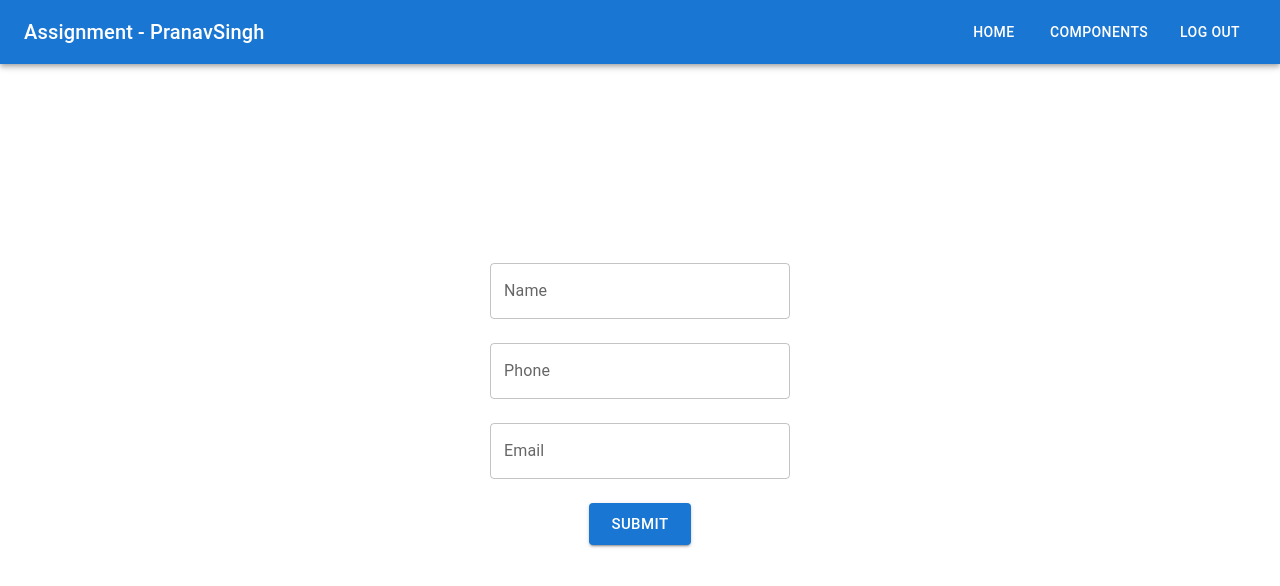
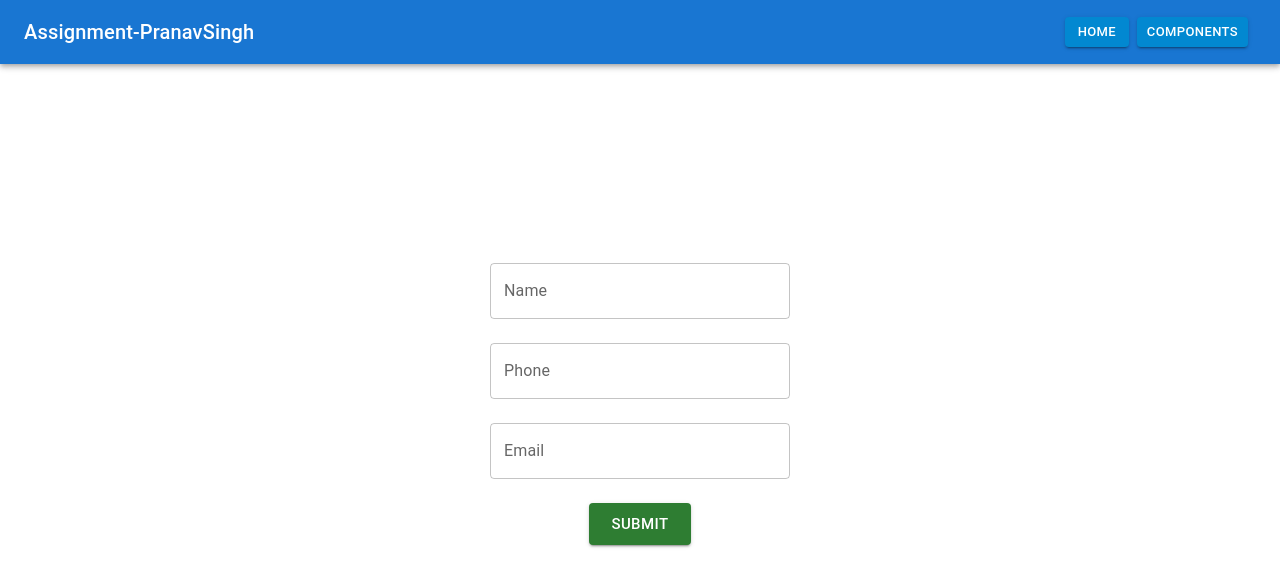
Before and after one commit to PranavvvSingh/grow-me-assignment, a React (Vite) app: page / in a window 1280 px wide. Shown: the top 586 px of the page. Built offline with nearby package versions, Linux system fonts and the light colour scheme.

Commit message:
Bad setstate error fixed

```diff
--- a/src/App.tsx
+++ b/src/App.tsx
@@ -1,27 +1,28 @@
 import "./App.css"
 import Snack from "./components/Snack"
 import Form from "./components/Form"
-import Navbar from "./components/Navbar"
 import Grid from "./components/Grid"
-import { Route, Routes } from "react-router-dom"
-import { BrowserRouter } from "react-router-dom"
+import { Route, Routes, BrowserRouter } from "react-router-dom"
+import RequireAuth from "./components/RequireAuth"
+import Layout from "./components/Layout"
 
 function App() {
    return (
       <BrowserRouter>
-         <Navbar />
          <Routes>
-            <Route
-               path="/"
-               element={
-                  <>
-                     <Form />
-                     <Snack />
-                  </>
-               }
-            />
-            <Route path="components" element={<Grid />} />
+            <Route path="/" element={<Layout />}>
+               <Route index element={<Form />} />
+               <Route
+                  path="components"
+                  element={
+                     <RequireAuth>
+                        <Grid />
+                     </RequireAuth>
+                  }
+               />
+            </Route>
          </Routes>
+         <Snack />
       </BrowserRouter>
    )
 }
--- a/src/components/Form.tsx
+++ b/src/components/Form.tsx
@@ -1,21 +1,33 @@
 import { Box, Button, Stack, TextField } from "@mui/material"
 import useLocalStorage from "../hooks/useLocalStorage"
-import { useContext } from "react"
+import { useContext, useState } from "react"
 import { FormContext } from "../context/FormContext"
-
-// type FormPropsType = {
-//    form: FormType
-//    setForm: React.Dispatch<React.SetStateAction<FormType>>
-//    setSnackOpen: React.Dispatch<React.SetStateAction<boolean>>
-// }
+import { useNavigate } from "react-router"
 
 const Form = () => {
    const { setItem } = useLocalStorage("form-data")
-   const {form, setForm, setSnackOpen} = useContext(FormContext)
+   const navigate = useNavigate()
+   const [name, setName] = useState("")
+   const [phone, setPhone] = useState("")
+   const [email, setEmail] = useState("")
+   const { form, setForm, setSnackOpen, setSnackMessage } = useContext(FormContext)
    function handleSubmit(e: React.FormEvent<HTMLFormElement>) {
       e.preventDefault()
+      if (!name || !phone || !email) {
+         // Display an error message for one or more empty field
+         setSnackMessage("Please fill all fields")
+         setSnackOpen(true)
+         return
+      }
+      setForm({
+         name,
+         phone,
+         email,
+      })
+      setSnackMessage("Welcome "+name+" !")
       setSnackOpen(true)
       setItem(form)
+      navigate("/components")
    }
    return (
       <Box
@@ -38,32 +50,26 @@ const Form = () => {
             >
                <TextField
                   label="Name"
-                  value={form.name}
-                  onChange={(e) =>
-                     setForm((curr) => ({ ...curr, name: e.target.value }))
-                  }
+                  value={name}
+                  onChange={(e) => setName(e.target.value)}
                   id="outlined-basic"
                   fullWidth
                />
                <TextField
                   label="Phone"
-                  value={form.phone}
-                  onChange={(e) =>
-                     setForm((curr) => ({ ...curr, phone: e.target.value }))
-                  }
+                  value={phone}
+                  onChange={(e) => setPhone(e.target.value)}
                   id="outlined-basic"
                   fullWidth
                />
                <TextField
                   label="Email"
-                  value={form.email}
-                  onChange={(e) =>
-                     setForm((curr) => ({ ...curr, email: e.target.value }))
-                  }
+                  value={email}
+                  onChange={(e) => setEmail(e.target.value)}
                   id="outlined-basic"
                   fullWidth
                />
-               <Button type="submit" size="large" variant="contained">
+               <Button type="submit" size="large" variant="contained" color="success">
                   Submit
                </Button>
             </Stack>
--- /dev/null
+++ b/src/components/Layout.tsx
@@ -0,0 +1,13 @@
+import { Outlet } from "react-router-dom"
+import Navbar from "./Navbar"
+
+const Layout = () => {
+   return (
+      <>
+         <Navbar />
+         <Outlet />
+      </>
+   )
+}
+
+export default Layout
--- a/src/components/Navbar.tsx
+++ b/src/components/Navbar.tsx
@@ -1,124 +1,86 @@
-import * as React from "react"
 import AppBar from "@mui/material/AppBar"
 import Box from "@mui/material/Box"
-import CssBaseline from "@mui/material/CssBaseline"
-import Divider from "@mui/material/Divider"
-import Drawer from "@mui/material/Drawer"
-import IconButton from "@mui/material/IconButton"
-import List from "@mui/material/List"
-import ListItem from "@mui/material/ListItem"
-import ListItemButton from "@mui/material/ListItemButton"
-import ListItemText from "@mui/material/ListItemText"
-import MenuIcon from "@mui/icons-material/Menu"
 import Toolbar from "@mui/material/Toolbar"
 import Typography from "@mui/material/Typography"
+import { NavLink, useNavigate } from "react-router-dom"
 import Button from "@mui/material/Button"
-import { useNavigate } from "react-router-dom"
+import { useContext } from "react"
+import { FormContext } from "../context/FormContext"
 import useLocalStorage from "../hooks/useLocalStorage"
+import CssBaseline from "@mui/material/CssBaseline"
 
-interface Props {
-   /**
-    * Injected by the documentation to work in an iframe.
-    * You won't need it on your project.
-    */
-   window?: () => Window
-}
-
-const drawerWidth = 240
-const navItems = [
-   { label: "Home", route: "/" },
-   { label: "Components", route: "/components" },
-   { label: "Log Out", route: "logout" },
-]
-
-export default function Navbar(props: Props) {
-   const { window } = props
-   const [mobileOpen, setMobileOpen] = React.useState(false)
+export default function Navbar() {
+   const { form, setForm, setSnackMessage, setSnackOpen } =
+      useContext(FormContext)
+      const {removeItem}  = useLocalStorage("form-data")
       const navigate = useNavigate()
-   const { removeItem } = useLocalStorage("form-data")
-
-   const handleDrawerToggle = () => {
-      setMobileOpen((prevState) => !prevState)
-   }
-
-   const drawer = (
-      <Box onClick={handleDrawerToggle} sx={{ textAlign: "center" }}>
-         <Typography variant="h6" sx={{ my: 2 }}>
-            Assignment-PranavSingh
-         </Typography>
-         <Divider />
-         <List>
-            {navItems.map((item) => (
-               <ListItem key={item.label} disablePadding>
-                  <ListItemButton sx={{ textAlign: "center" }}>
-                     <ListItemText primary={item.label} />
-                  </ListItemButton>
-               </ListItem>
-            ))}
-         </List>
-      </Box>
-   )
-
-   const container =
-      window !== undefined ? () => window().document.body : undefined
-
    return (
-      <Box sx={{ display: "flex" }}>
+      <Box sx={{ flexGrow: 1, margin: 0 }}>
          <CssBaseline />
          <AppBar component="nav" position="sticky">
             <Toolbar>
-               <IconButton
-                  color="inherit"
-                  aria-label="open drawer"
-                  edge="start"
-                  onClick={handleDrawerToggle}
-                  sx={{ mr: 2, display: { sm: "none" } }}
+               <Typography variant="h6" component="div" sx={{ flexGrow: 1 }}>
+                  Assignment-PranavSingh
+               </Typography>
+
+               <NavLink to="/">
+                  <Button
+                     variant="contained"
+                     sx={{ mr: 1 }}
+                     color="info"
+                     size="small"
                   >
-                  <MenuIcon />
-               </IconButton>
-               <Typography
-                  variant="h6"
-                  component="div"
-                  sx={{ flexGrow: 1, display: { xs: "none", sm: "block" } }}
+                     Home
+                  </Button>
+               </NavLink>
+
+               <NavLink to="/components">
+                  <Button
+                     variant="contained"
+                     sx={{ mr: 1 }}
+                     color="info"
+                     size="small"
                   >
-                  Assignment - PranavSingh
-               </Typography>
-               <Box sx={{ display: { xs: "none", sm: "block" } }}>
-                  {navItems.map((item) => (
+                     Components
+                  </Button>
+               </NavLink>
+
+               {form.name && (
                   <Button
-                        key={item.label}
-                        sx={{ color: "#fff", m:1 }}
+                     variant="contained"
+                     color="warning"
+                     size="small"
                      onClick={() => {
-                           if(item.route==='logout') removeItem()
-                           else navigate(item.route)
+                        removeItem()
+                        setForm({
+                           name: "",
+                           email: "",
+                           phone: "",
+                        })
+                        setSnackMessage("Logged Out")
+                        setSnackOpen(true)
+                        navigate("/")
                      }}
                   >
-                        {item.label}
+                     LogOut
                   </Button>
-                  ))}
-               </Box>
+               )}
             </Toolbar>
          </AppBar>
-         <nav>
-            <Drawer
-               container={container}
-               variant="temporary"
-               open={mobileOpen}
-               onClose={handleDrawerToggle}
-               ModalProps={{
-                  keepMounted: true, // Better open performance on mobile.
-               }}
-               sx={{
-                  display: { xs: "block", sm: "none" },
-                  "& .MuiDrawer-paper": {
-                     boxSizing: "border-box",
-                     width: drawerWidth,
-                  },
-               }}
-            >
-               {drawer}
-            </Drawer>
-         </nav>
       </Box>
    )
 }
+
+// onClick={() => {
+//    if (item.route === "logout") {
+//       removeItem()
+//       setForm({
+//          name: "",
+//          email: "",
+//          phone: "",
+//       })
+//       setSnackMessage("Logged Out")
+//       setSnackOpen(true)
+//       navigate("/")
+//    } else navigate(item.route)
+// }}
--- /dev/null
+++ b/src/components/RequireAuth.tsx
@@ -0,0 +1,18 @@
+import { PropsWithChildren, useContext, useEffect } from "react"
+import { FormContext } from "../context/FormContext"
+import { Navigate } from "react-router"
+
+const RequireAuth = ({ children }: PropsWithChildren) => {
+   const { form, setSnackOpen, setSnackMessage } = useContext(FormContext)
+
+   useEffect(() => {
+      if (!form.name) {
+         setSnackMessage("Fill the form!")
+         setSnackOpen(true)
+      }
+   }, [form.name, setSnackMessage, setSnackOpen])
+
+   return form.name ? children : <Navigate to="/" />
+}
+
+export default RequireAuth
--- a/src/components/Snack.tsx
+++ b/src/components/Snack.tsx
@@ -10,15 +10,8 @@ const Alert = React.forwardRef<HTMLDivElement, AlertProps>(function Alert(
    return <MuiAlert elevation={6} ref={ref} variant="filled" {...props} />
 })
 
-// type SnackProps = {
-//    snackOpen: boolean
-//    setSnackOpen: React.Dispatch<React.SetStateAction<boolean>>
-//    username: string
-// }
-
 const Snack = () => {
-   const { snackOpen, setSnackOpen, form } = useContext(FormContext)
-   const username = form.name
+   const { snackOpen, setSnackOpen, snackMessage } = useContext(FormContext)
    const handleClose = (
       _event?: React.SyntheticEvent | Event,
       reason?: string,
@@ -31,9 +24,13 @@ const Snack = () => {
    }
 
    return (
-      <Snackbar open={snackOpen} autoHideDuration={2000} onClose={handleClose}>
-         <Alert onClose={handleClose} severity="success" sx={{ width: "100%" }}>
-            Welcome {username}!
+      <Snackbar
+         open={snackOpen}
+         autoHideDuration={3000}
+         onClose={handleClose}
+      >
+         <Alert onClose={handleClose} severity="success">
+            {snackMessage}
          </Alert>
       </Snackbar>
    )
--- a/src/context/FormContext.tsx
+++ b/src/context/FormContext.tsx
@@ -6,6 +6,8 @@ type ContextType = {
    setForm: React.Dispatch<React.SetStateAction<FormType>>
    snackOpen: boolean
    setSnackOpen: React.Dispatch<React.SetStateAction<boolean>>
+   snackMessage: string
+   setSnackMessage: React.Dispatch<React.SetStateAction<string>>
 }
 
 export const FormContext = createContext<ContextType>({} as ContextType)
@@ -17,8 +19,9 @@ const FormContextProvider = ({ children }: PropsWithChildren) => {
       phone: "",
    })
    const [snackOpen, setSnackOpen] = useState(false)
+   const [snackMessage, setSnackMessage] = useState("")
    return (
-      <FormContext.Provider value={{ form, setForm, snackOpen, setSnackOpen }}>
+      <FormContext.Provider value={{ form, setForm, snackOpen, setSnackOpen, snackMessage, setSnackMessage }}>
          {children}
       </FormContext.Provider>
    )
```
Lines whose indentation alone changed are shown as unchanged.
